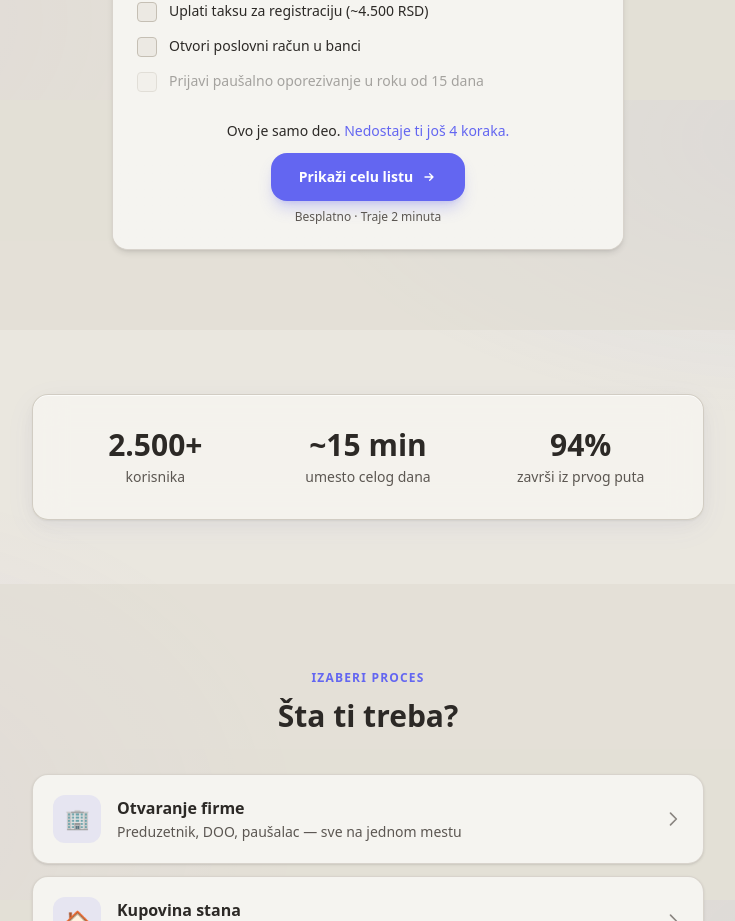
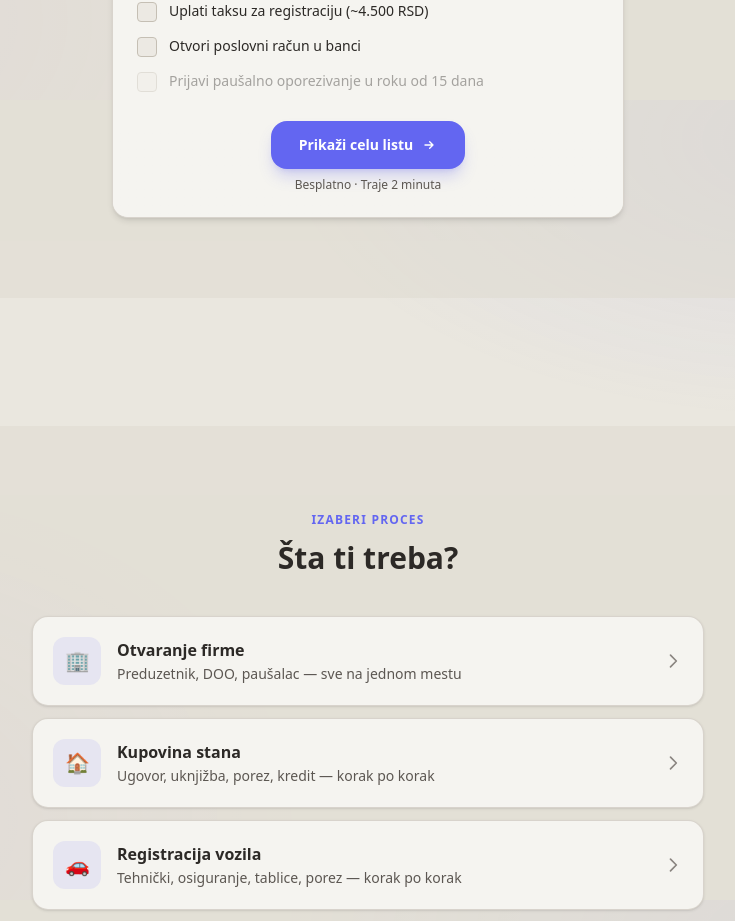
Before and after one commit to Lazzaro98/biro-ai, a Next.js app: page / in a window 1280 px wide. Shown: the part 2300-3221 px from the top of the page, without its empty margins (272-1007 px from the left). Built offline with nearby package versions, Linux system fonts and the light colour scheme; no server answers.

Commit message:
fix: restore real stats, remove FOMO text from preview
- Social proof: back to real SocialProof component (fetches /api/stats)
- Removed static placeholder stats (2500+, 15 min, 94%)
- Checklist preview: removed 'Nedostaje ti jos 4 koraka' text

```diff
--- a/app/components/LandingClient.tsx
+++ b/app/components/LandingClient.tsx
@@ -1,6 +1,7 @@
 "use client";
 
 import ScrollReveal from "./ScrollReveal";
+import SocialProof from "./SocialProof";
 
 interface Step {
   number: string;
@@ -34,12 +35,6 @@ const FRUSTRATIONS = [
   { icon: "🔄", text: "Preskočiš korak. Moraš sve ispočetka." },
   { icon: "💸", text: "Platiš taksu. Pogrešan iznos. Platiš ponovo." },
   { icon: "⏳", text: "Izgubiš ceo dan. A moglo je za 30 minuta." },
-];
-
-const STATS = [
-  { value: "2.500+", label: "korisnika" },
-  { value: "~15 min", label: "umesto celog dana" },
-  { value: "94%", label: "završi iz prvog puta" },
 ];
 
 export default function LandingClient({ steps, flowCards, consultCard, exampleChecklist }: LandingClientProps) {
@@ -192,9 +187,6 @@ export default function LandingClient({ steps, flowCards, consultCard, exampleCh
 
               {/* FOMO + CTA over fade */}
               <div className="relative z-10 pb-6 pt-2 text-center">
-                <p className="text-sm font-medium text-foreground mb-3">
-                  Ovo je samo deo. <span className="text-primary">Nedostaje ti još 4 koraka.</span>
-                </p>
                 <a
                   href="/chat/otvaranje-firme"
                   className="inline-flex items-center gap-2 rounded-2xl bg-primary px-7 py-3.5 text-sm font-semibold text-white
@@ -217,16 +209,7 @@ export default function LandingClient({ steps, flowCards, consultCard, exampleCh
       {/* ════════════════════════════════════════════ */}
       <section className="px-5 py-16 sm:px-8">
         <div className="mx-auto max-w-2xl">
-          <ScrollReveal>
-            <div className="grid grid-cols-3 gap-4 sm:gap-8 rounded-2xl p-6 sm:p-8 glass-card border border-border/50">
-              {STATS.map((stat) => (
-                <div key={stat.label} className="text-center">
-                  <div className="text-2xl sm:text-3xl font-bold text-foreground">{stat.value}</div>
-                  <div className="text-xs sm:text-sm text-muted-dark mt-1">{stat.label}</div>
-                </div>
-              ))}
-            </div>
-          </ScrollReveal>
+          <SocialProof />
         </div>
       </section>
 
```
